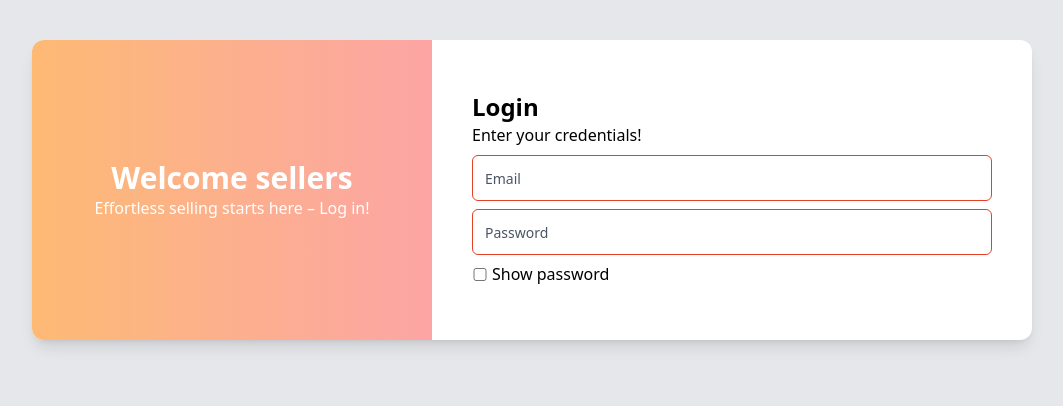
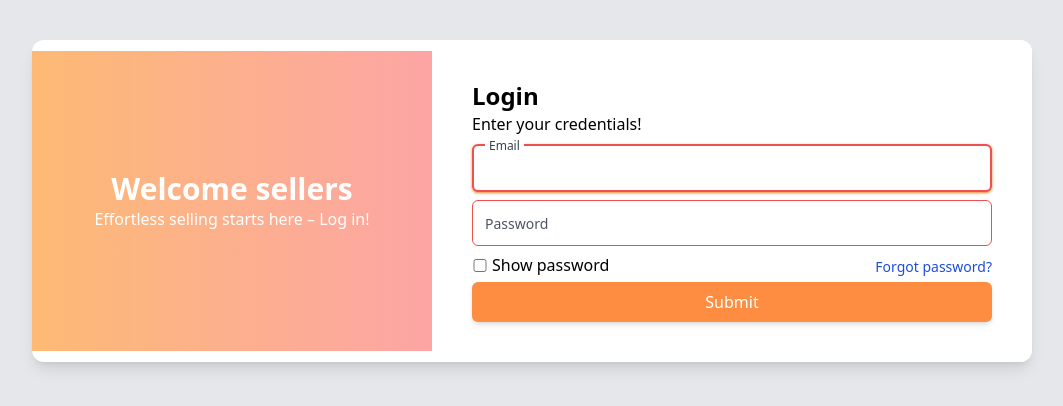
Before and after one commit to skytechrick/getskybuyReactSeller, a React (Vite) app: page / in a window 1280 px wide. Shown: the top 406 px of the page, without its empty margins (108-1171 px from the left). Built offline with nearby package versions, Linux system fonts and the light colour scheme.

Commit message:
feat: Submit button add

```diff
--- a/src/components/login.jsx
+++ b/src/components/login.jsx
@@ -1,4 +1,5 @@
 import { InputField } from "./ui/inputField.jsx";
+import { Button } from "./ui/button.jsx";
 import { useState } from "react";
 
 export default function LoginPage() {
@@ -17,9 +18,11 @@ export default function LoginPage() {
                 <div className="w-3/5 bg-white p-10">
                     <h2 className="font-bold text-2xl">Login</h2>
                     <p>Enter your credentials!</p>
-                    <InputField setValue={setEmail} value={email} id="loginSellerEmail" placeholder="Email"/>
-                    <InputField setValue={setPassword} value={password} id="loginSellerPassword" type={showPassword? "text": "password"} placeholder="Password"/>
-                    <div className="my-[2px]">
+                    <form >
+                        <InputField setValue={setEmail} value={email} required={true} autoFocus={true} placeholder="Email"/>
+                        <InputField setValue={setPassword} value={password} required={true} autoFocus={false} type={showPassword? "text": "password"} placeholder="Password"/>
+                        <div className="my-[2px] mb-1 flex justify-between items-center">
+                            <div>
                                 <input
                                     id="showPassword"
                                     type="checkbox"
@@ -29,6 +32,12 @@ export default function LoginPage() {
                                     />
                                 <label htmlFor="showPassword" className="cursor-pointer select-none relative bottom-[1px]">Show password</label>
                             </div>
+                            <div>
+                                <a href="#" className="text-sm text-blue-700 hover:underline">Forgot password?</a>
+                            </div>
+                        </div>
+                        <Button children="Submit" type="submit"/>
+                    </form>
                 </div>
             </div>
 
--- /dev/null
+++ b/src/components/ui/button.jsx
@@ -0,0 +1,23 @@
+
+export function Button({ type , children , onClick }) {
+
+    const style = {
+        backgroundColor: "var(--primaryColor)",
+        color: "white",
+    }
+
+    return (
+        <button
+            style={style}
+            type={type}
+            className="w-full rounded-md px-4 py-2 shadow-md transition-background duration-200 ease-in-out"
+            onMouseEnter={(e) => e.currentTarget.style.backgroundColor = "var(--secondaryColor)"}
+            onMouseLeave={(e) => e.currentTarget.style.backgroundColor = "var(--primaryColor)"}
+            onMouseDown={(e) => e.currentTarget.style.backgroundColor = "var(--tertiaryColor)"}
+            onMouseUp={(e) => e.currentTarget.style.backgroundColor = "var(--secondaryColor)"}
+            onClick={onClick}
+        >
+            {children}
+        </button>
+    );
+}
--- a/src/components/ui/inputField.jsx
+++ b/src/components/ui/inputField.jsx
@@ -1,6 +1,6 @@
 
 
-export function InputField({ id, placeholder, type = "text" , setValue, value }) {
+export function InputField({ id, placeholder, type = "text" , setValue, value , required = false , autoFocus = false }) {
     return (
         <div className="relative my-[8px] w-full">
             <input
@@ -19,7 +19,12 @@ export function InputField({ id, placeholder, type = "text" , setValue, value })
                 onChange={(e) => setValue(e.target.value)}
                 placeholder=" "
                 className="peer text-sm outline-none border w-full px-4 py-3 rounded-md transition-shadow duration-200 focus:shadow focus:shadow-[var(--primaryColor)]"
-                required
+                required={required}
+                autoComplete="off"
+                autoCapitalize="none"
+                autoCorrect="off"
+                spellCheck="false"
+                autoFocus={autoFocus}
             />
             <label
                 htmlFor={id}
--- a/src/index.css
+++ b/src/index.css
@@ -12,5 +12,6 @@ body {
 
 :root {
     --primaryColor: #ff8d41;
-    --secondaryColor: #e64124;
+    --secondaryColor: #ee4f4f;
+    --tertiaryColor: #f7a52a;
 }
```
Lines whose indentation alone changed are shown as unchanged.
